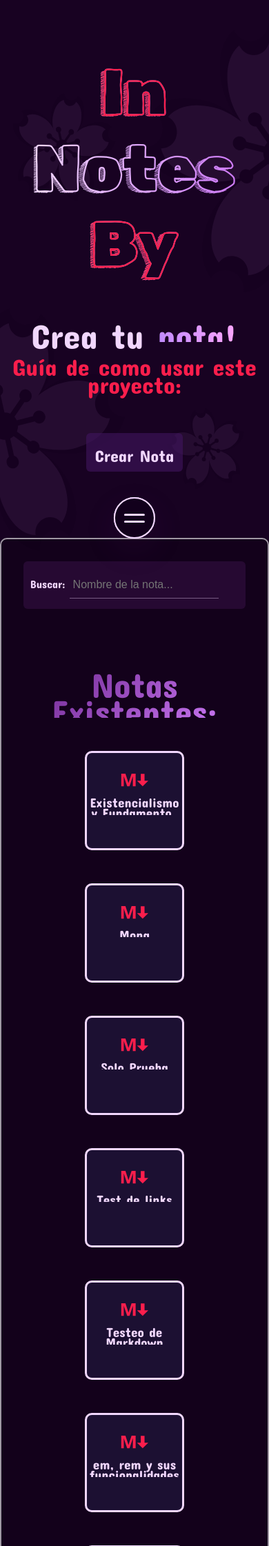
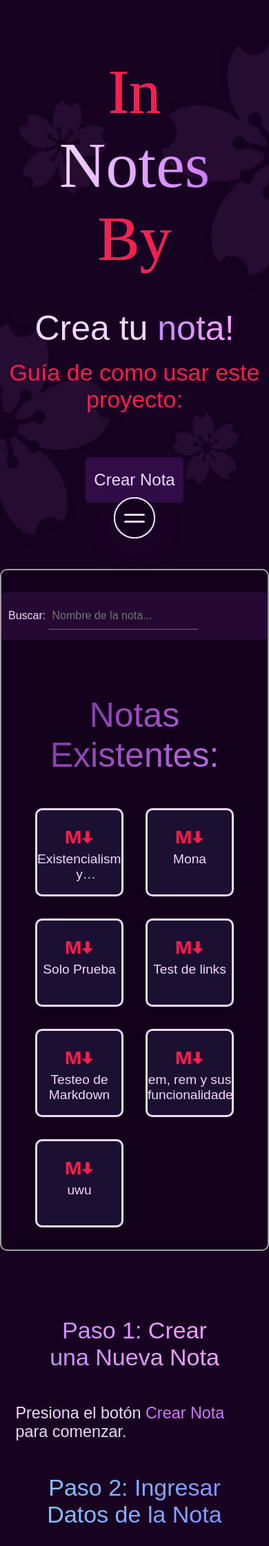
Before and after one commit to Inbydev/InNotesBy, a PHP site: page /index.php in a window 390 px wide. Shown: the top 2242 px of the page at 69% size. Run offline with PHP 8.4, Linux system fonts and the light colour scheme; some web fonts are replaced.

Commit message:
CSS Update of web

```diff
--- a/layouts/CSS/InNotesBy.css
+++ b/layouts/CSS/InNotesBy.css
@@ -1,7 +1,7 @@
 @font-face {
   font-family: "Regular";
 src:
-  url("/public/FONTS/Dosis-Regular.ttf") format("truetype");
+  url("/InNotesBy/public/FONTS/Dosis-Regular.ttf") format("truetype");
 font-style: normal;
 font-weight: normal;
 font-display: swap;
@@ -10,7 +10,7 @@ font-display: swap;
 @font-face {
 font-family: "Bold";
 src:
-  url("/public/FONTS/Dosis-Bold.ttf") format("truetype");
+  url("/InNotesBy/public/FONTS/Dosis-Bold.ttf") format("truetype");
 font-style: normal;
 font-weight: normal;
 font-display: swap;
@@ -67,6 +67,7 @@ h3 a {
   gap: 3em;
   max-width: 60em;
   margin: auto auto 2em auto;
+  padding: 0 1.4rem;
 }
 
 .guide h3 {
@@ -120,8 +121,8 @@ h2 span:nth-child(1) {
 
 .guide ul li,
 .guide p {
-  font-size: var(--fs-tag);
-  line-height: var(--fs-p);
+  font-size: clamp(1.4rem, 6vw, 2rem);
+  line-height: normal;
   text-align: start;
 }
 
@@ -825,4 +826,17 @@ background-clip: text;
   h3 {
     font-size: clamp(100% - 20px, 10vw, 34px);
   }
+
+  .notas__container {
+    padding: 2rem 0;
+  }
+
+  .notas__container .notas {
+    grid-template-columns: repeat(auto-fill, 8rem);
+    gap: 2rem;
+  }
+
+  .nota {
+    width: 8rem;
+  }
 }
--- a/layouts/CSS/main.css
+++ b/layouts/CSS/main.css
@@ -1,52 +1,39 @@
 * {
     box-sizing: border-box;
     margin: 0;
-    padding: 0;
+    padding: 0
 }
 
 @font-face {
-    font-family: "Concert One";
-    src:
-        url("/public/FONTS/ConcertOne-Regular.woff2") format("woff2"),
-        url("/public/FONTS/ConcertOne-Regular.woff") format("woff"),
-        url("/public/FONTS/ConcertOne-Regular.ttf") format("truetype");
+    font-family: Concert One;
+    src: url(/_astro/ConcertOne-Regular.fdllKXay.woff2) format("woff2"), url(/_astro/ConcertOne-Regular.tHDN6JqC.woff) format("woff"), url(/_astro/ConcertOne-Regular.RofmboGv.ttf) format("truetype");
     font-style: normal;
     font-weight: 100;
-    font-display: swap;
+    font-display: swap
 }
 
 @font-face {
-    font-family: "RubikDoodleShadow";
-    src:
-        url("/public/FONTS/RubikDoodleShadow-Regular.woff2") format("woff2"),
-        url("/public/FONTS/RubikDoodleShadow-Regular.woff") format("woff"),
-        url("/public/FONTS/RubikDoodleShadow-Regular.ttf") format("truetype");
+    font-family: RubikDoodleShadow;
+    src: url(/_astro/RubikDoodleShadow-Regular.qyonhK3v.woff2) format("woff2"), url(/_astro/RubikDoodleShadow-Regular.ruJKbOm5.woff) format("woff"), url(/_astro/RubikDoodleShadow-Regular.C6hoDpKg.ttf) format("truetype");
     font-style: normal;
     font-weight: 100;
-    font-display: swap;
-}
-
-
-@font-face {
-    font-family: "Shizuru";
-    src:
-        url("/public/FONTS/Shizuru-Regular.woff2") format("woff2"),
-        url("/public/FONTS/Shizuru-Regular.woff") format("woff"),
-        url("/public/FONTS/Shizuru-Regular.ttf") format("truetype");
-    font-style: normal;
-    font-weight: 100;
-    font-display: swap;
+    font-display: swap
 }
 
 @font-face {
-    font-family: "Single Day";
-    src:
-        url("/public/FONTS/SingleDay-Regular.woff2") format("woff2"),
-        url("/public/FONTS/SingleDay-Regular.woff") format("woff"),
-        url("/public/FONTS/SingleDay-Regular.ttf") format("truetype");
+    font-family: Shizuru;
+    src: url(/_astro/Shizuru-Regular.6xS-z-2-.woff2) format("woff2"), url(/_astro/Shizuru-Regular._nuhFOU3.woff) format("woff"), url(/_astro/Shizuru-Regular.bg3CCAGw.ttf) format("truetype");
     font-style: normal;
     font-weight: 100;
-    font-display: swap;
+    font-display: swap
+}
+
+@font-face {
+    font-family: Single Day;
+    src: url(/_astro/SingleDay-Regular.m7eMEhKo.woff2) format("woff2"), url(/_astro/SingleDay-Regular.T-EYUhFf.woff) format("woff"), url(/_astro/SingleDay-Regular.EiPPhgWI.ttf) format("truetype");
+    font-style: normal;
+    font-weight: 100;
+    font-display: swap
 }
 
 :root {
@@ -96,22 +81,18 @@ footer a {
     background: var(--background);
     z-index: 999;
     position: fixed;
-    inset: 0;
+    inset: 0
 }
 
 ul,
 li,
 a {
-    text-decoration: none;
-}
-
-a {
-    color: var(--tertiary-text);
+    text-decoration: none
 }
 
 body {
     background: var(--background);
-    font-family: var(--font);
+    font-family: var(--font)
 }
 
 .background {
@@ -281,54 +258,53 @@ section {
     align-items: center;
     justify-content: center;
     overflow: hidden;
-    list-style: none;
+    list-style: none
 }
 
 .header__box .header__items {
-    max-height: 94%;
+    max-height: 94%
 }
 
 .header__box .header__items .header__link {
     font-size: 40px;
     line-height: 20px;
     color: var(--primary-text);
-    transition: 0.2s ease;
-    cursor: default;
+    transition: .2s ease;
+    cursor: default
 }
 
 .header__box .header__items .header__link .icon__header {
-    transition: 0.2s ease;
+    transition: .2s ease
 }
 
 .header__box .header__items .header__link .icon__header:hover {
     color: var(--hover);
-    cursor: pointer;
+    cursor: pointer
 }
 
 .header__box .header__items .header__link .header__logo {
     font-size: 70px;
-    font-family: "RubikDoodleShadow";
+    font-family: RubikDoodleShadow;
     background: linear-gradient(to right, var(--primary-text), var(--secondary-text), var(--tertiary-text));
     -webkit-background-clip: text;
     background-clip: text;
     background-size: 200%;
     color: transparent;
-    transition: background 0.2s ease;
+    transition: background .2s ease
 }
 
 .header__box .header__items .header__link .header__logo:hover {
     background-position-x: -380px;
-    cursor: pointer;
+    cursor: pointer
 }
 
 .header__mobile__container {
     z-index: 4;
     display: none;
     justify-content: center;
-    width: 98%;
     position: fixed;
     inset: 89dvh auto auto 50%;
-    transform: translate(-50%, -50%);
+    transform: translate(-50%, -50%)
 }
 
 .header__mobile {
@@ -400,13 +375,13 @@ section {
     display: flex;
     justify-content: center;
     align-items: center;
-    -webkit-box-shadow: 0px 17px 50px 0px rgba(106,35,138,0.1);
-    -moz-box-shadow: 0px 17px 50px 0px rgba(106,35,138,0.1);
-    box-shadow: 0px 17px 50px 0px rgba(106,35,138,0.1);
-    border: 2px solid var(--primary-text);
+    -webkit-box-shadow: 0px 17px 50px 0px rgba(106, 35, 138, .1);
+    -moz-box-shadow: 0px 17px 50px 0px rgba(106, 35, 138, .1);
+    box-shadow: 0 17px 50px #6a238a1a;
+    border: 2px solid var(--primary-text)
 }
 
-.header__mobile .header__mobile__toggle::before {
+.header__mobile .header__mobile__toggle:before {
     content: "";
     position: absolute;
     width: 30px;
@@ -415,10 +390,10 @@ section {
     background: var(--primary-text);
     transform: translateY(-5px);
     transition: var(--a-s);
-    transition-delay: var(--a-s);
+    transition-delay: var(--a-s)
 }
 
-.header__mobile .header__mobile__toggle::after {
+.header__mobile .header__mobile__toggle:after {
     content: "";
     position: absolute;
     width: 30px;
```
Also changed, not shown: other parts of layouts/CSS/main.css (+64 -74 lines), notas/images/64cc786790acf_Nerdy Boy 2_0.jpg (deleted).
